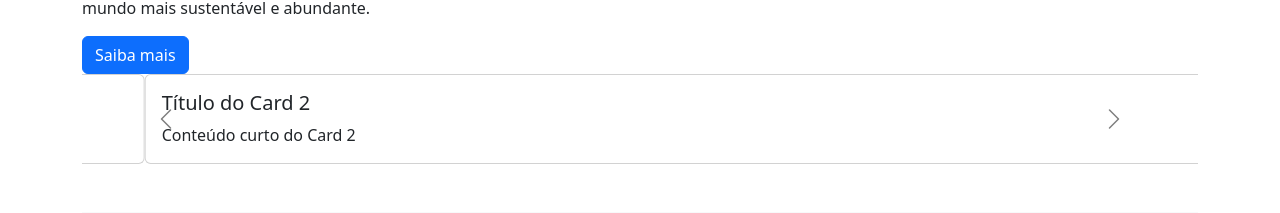
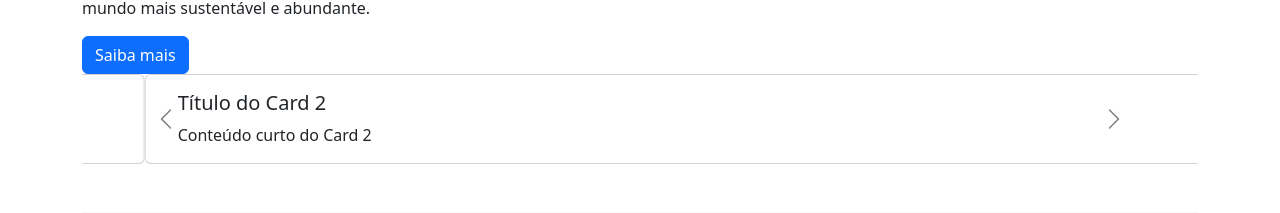
Before and after one commit to HMpina/fiap-gs2023-frontend, a React (Create React App) app: page / in a window 1280 px wide. Shown: the part 365-578 px from the top of the page. Built offline with nearby package versions, Linux system fonts and the light colour scheme.

Commit message:
ajustando as setas para fora do card

```diff
--- a/src/pages/Home/index.tsx
+++ b/src/pages/Home/index.tsx
@@ -23,7 +23,7 @@ const Home: React.FC = () => {
       >
         <Carousel.Item>
           <Card>
-            <Card.Body>
+            <Card.Body className="mx-3">
               <Card.Title>Título do Card 1</Card.Title>
               <Card.Text>
                 Conteúdo curto do Card 1
@@ -33,7 +33,7 @@ const Home: React.FC = () => {
         </Carousel.Item>
         <Carousel.Item>
           <Card>
-            <Card.Body>
+            <Card.Body className="mx-3">
               <Card.Title>Título do Card 2</Card.Title>
               <Card.Text>
                 Conteúdo curto do Card 2
@@ -43,7 +43,7 @@ const Home: React.FC = () => {
         </Carousel.Item>
         <Carousel.Item>
           <Card>
-            <Card.Body>
+            <Card.Body className="mx-3">
               <Card.Title>Título do Card 3</Card.Title>
               <Card.Text>
                 Conteúdo curto do Card 3
@@ -53,7 +53,7 @@ const Home: React.FC = () => {
         </Carousel.Item>
         <Carousel.Item>
           <Card>
-            <Card.Body>
+            <Card.Body className="mx-3">
               <Card.Title>Veja Mais</Card.Title>
               <Button variant="primary">Veja mais</Button>
             </Card.Body>
```
